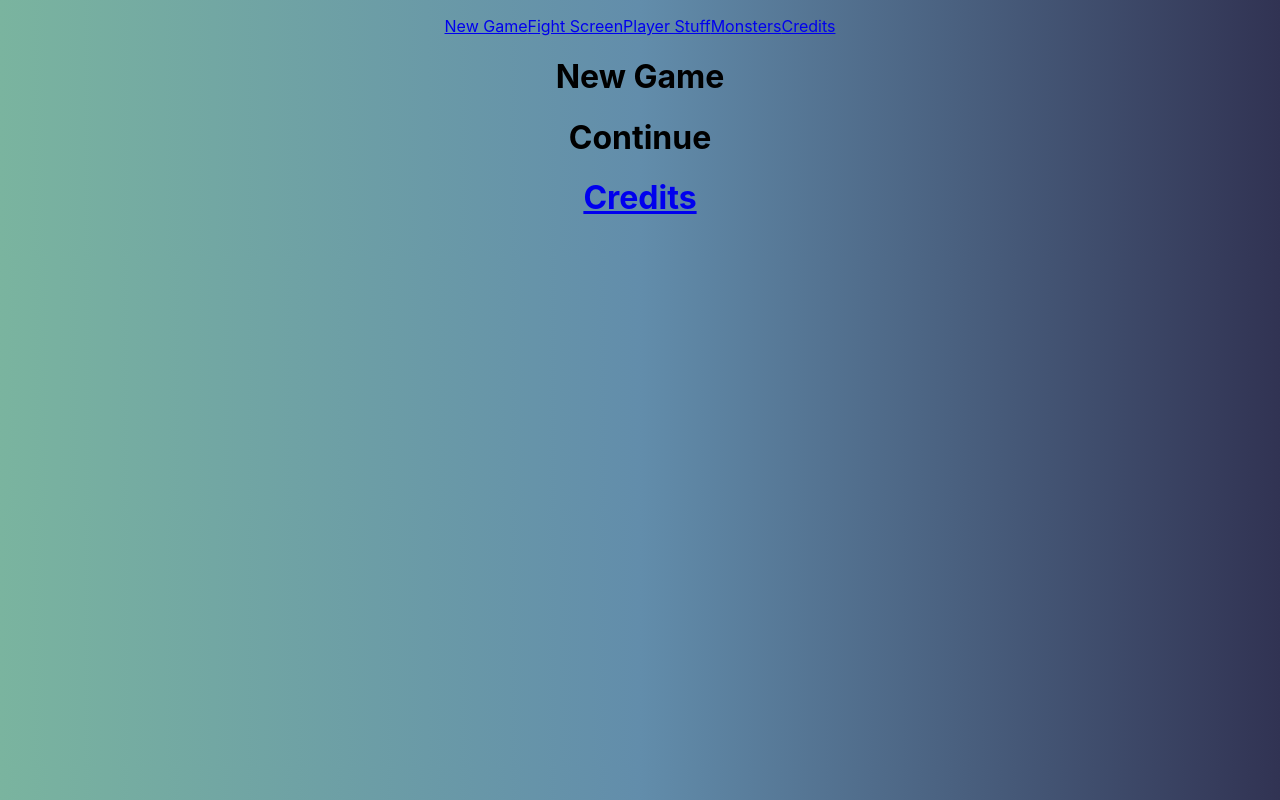
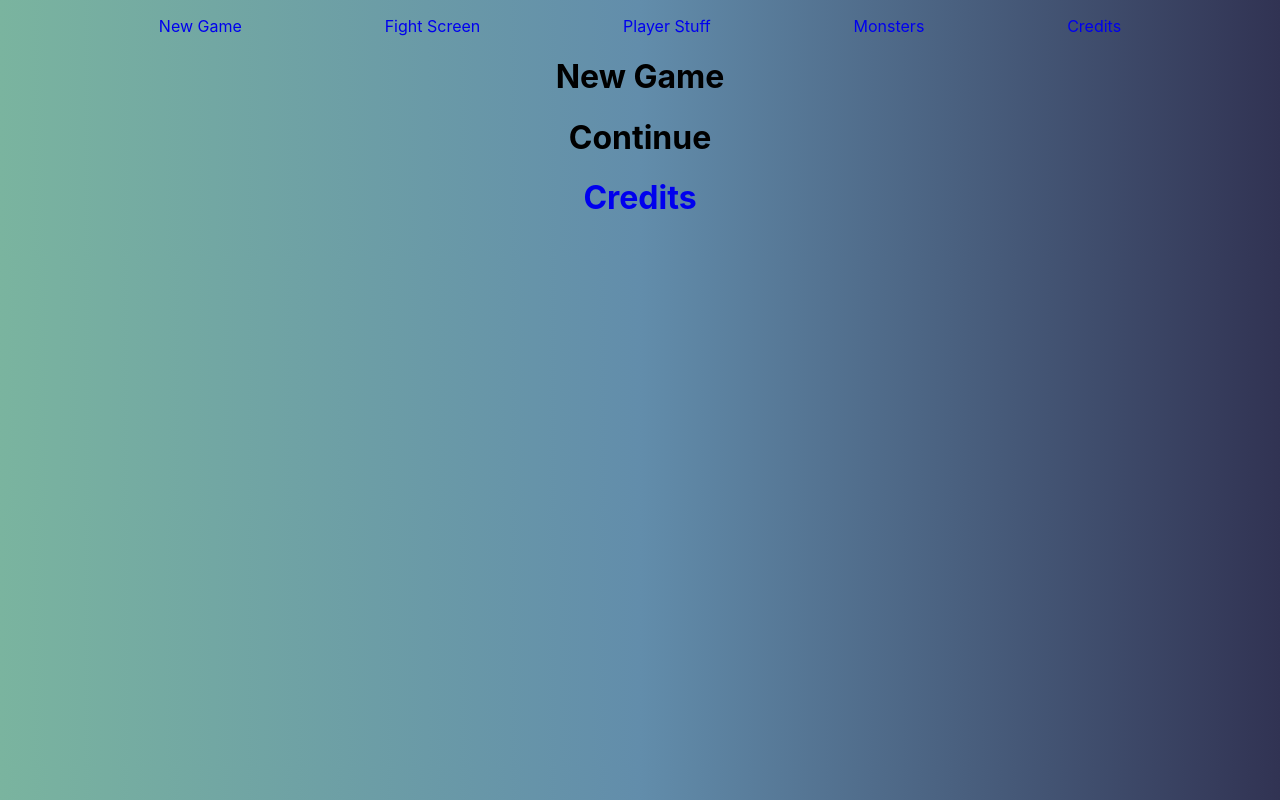
Before and after one commit to willashe/rpg-battle, a React (Create React App) app: page / in a window 1280 px wide. Built offline with nearby package versions, Linux system fonts and the light colour scheme.

Commit message:
minor styling

```diff
--- a/src/App.css
+++ b/src/App.css
@@ -61,3 +61,12 @@ body {
   ); /* W3C, IE10+, FF16+, Chrome26+, Opera12+, Safari7+ */
   filter: progid:DXImageTransform.Microsoft.gradient( startColorstr='#7ab49f', endColorstr='#313353',GradientType=1 ); /* IE6-9 */
 }
+
+nav {
+  display: flex;
+  justify-content: space-evenly;
+}
+
+a:hover {
+  color: red;
+}
--- a/src/index.css
+++ b/src/index.css
@@ -7,6 +7,9 @@ body {
   -moz-osx-font-smoothing: grayscale;
 }
 
+a {
+  text-decoration: none;
+}
 code {
   font-family: source-code-pro, Menlo, Monaco, Consolas, 'Courier New',
     monospace;
```
